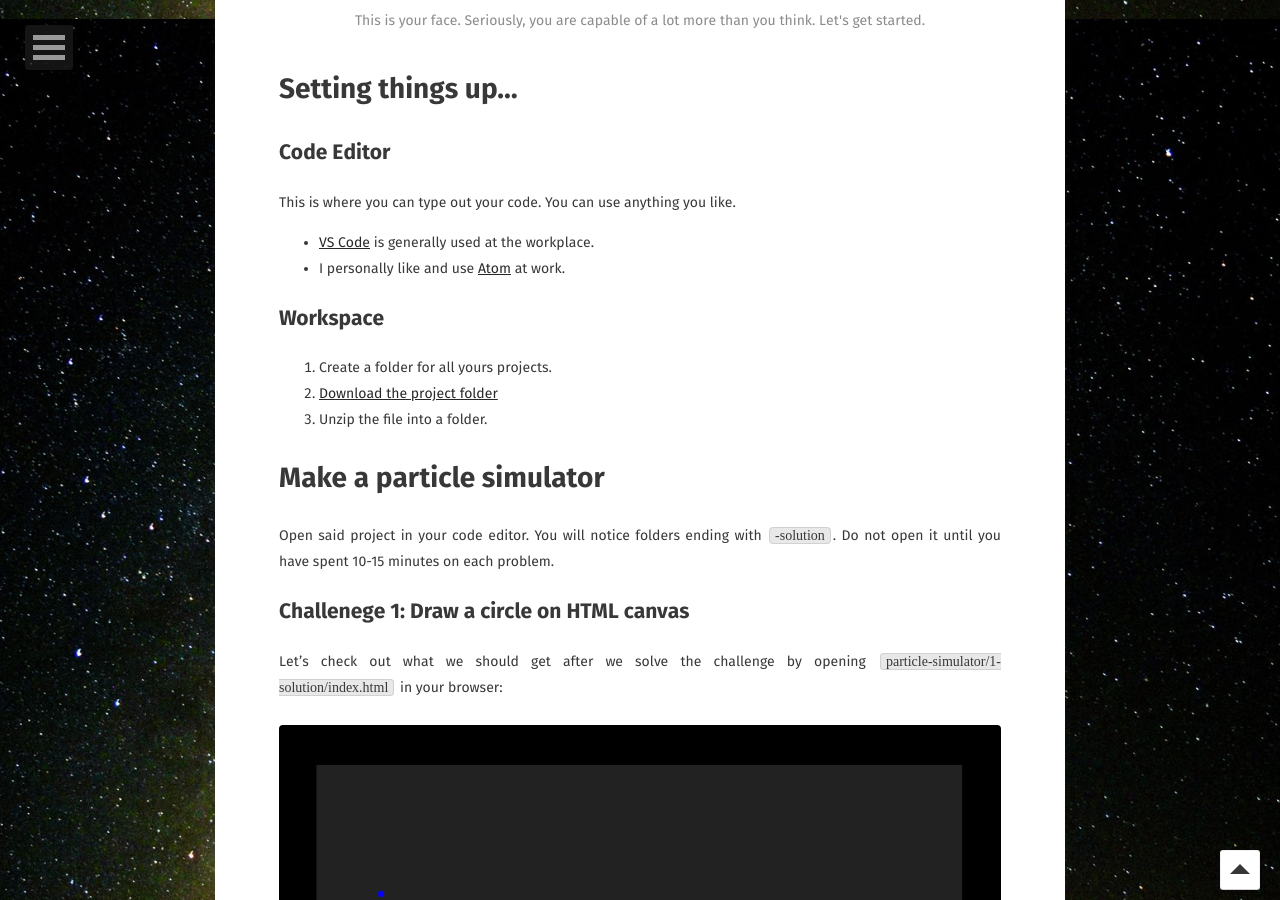
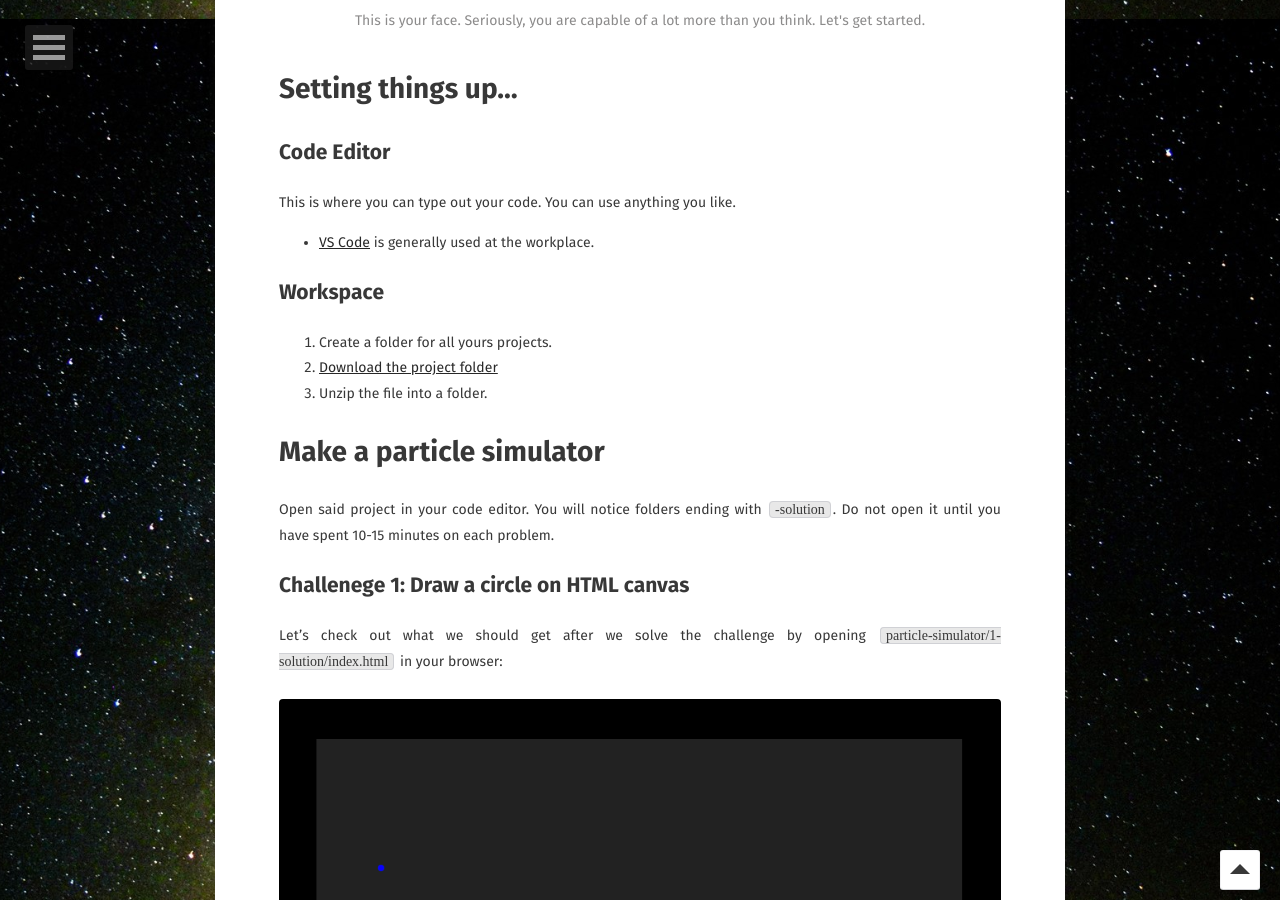
Before and after one commit to missAliceX/AngelX, a Jekyll site: the page built from _posts/2021-06-19-particle-simulator.md, in a window 1280 px wide and 900 px high, scrolled down 881 px. Built offline with Jekyll 4.4.1, drawn with Linux system fonts in a browser that asks for light colours; some web fonts are replaced.

Commit message:
Update 2021-06-19-particle-simulator.md

```diff
--- a/_posts/2021-06-19-particle-simulator.md
+++ b/_posts/2021-06-19-particle-simulator.md
@@ -21,7 +21,6 @@ comments: false
 This is where you can type out your code. You can use anything you like.
 
 - [VS Code](https://code.visualstudio.com/) is generally used at the workplace.
-- I personally like and use [Atom](https://atom.io/) at work.
 
 ## Workspace
 
```
